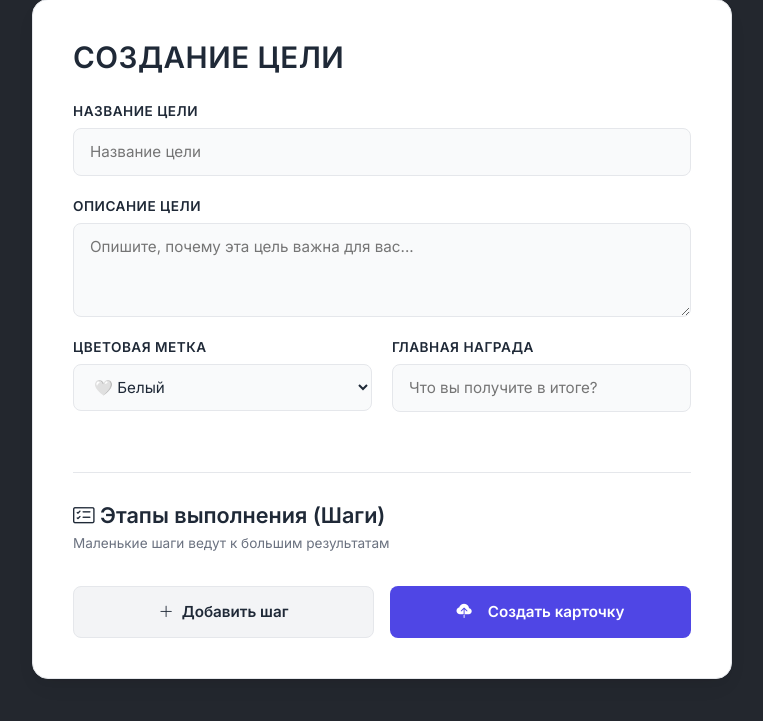
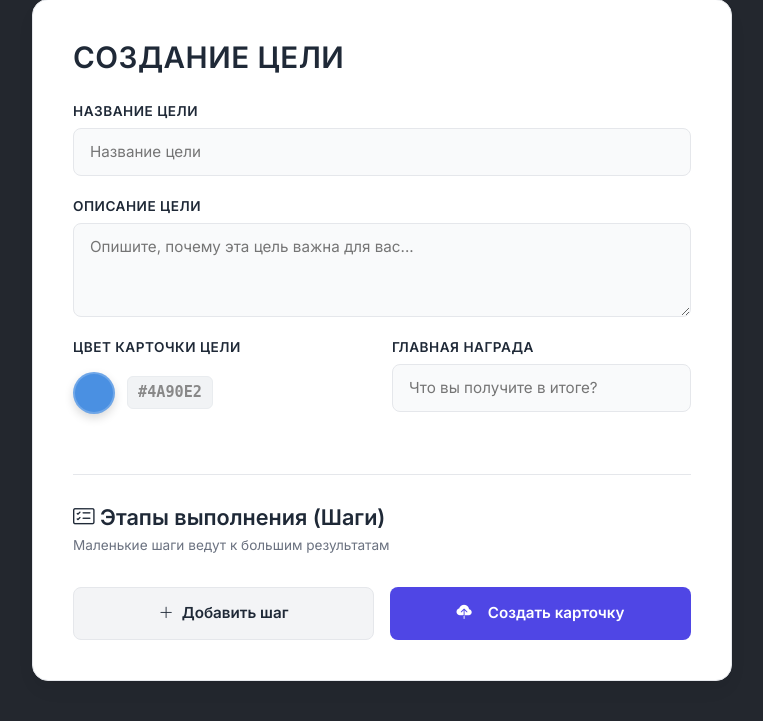
Before and after one commit to Elbit27/Lika, a Django app: page /goal/create/ in a window 1280 px wide. Shown: the part 141-862 px from the top of the page, without its empty margins (258-1021 px from the left). Run offline with Django 5.2, Linux system fonts and the light colour scheme.

Commit message:
Added color palette to install card_color

```diff
--- a/core/templates/goal/CreateUpdateGoal.html
+++ b/core/templates/goal/CreateUpdateGoal.html
@@ -35,14 +35,16 @@
 
             <div class="form-row">
                 <div class="form-group">
-                    <label for="card_color">Цветовая метка</label>
-                    <select id="card_color">
-                        <option value="white" {% if goal.card_color == 'white' %}selected{% endif %}>🤍 Белый</option>
-                        <option value="blue" {% if goal.card_color == 'blue' %}selected{% endif %}>💙 Синий</option>
-                        <option value="green" {% if goal.card_color == 'green' %}selected{% endif %}>💚 Зеленый</option>
-                        <option value="amber" {% if goal.card_color == 'amber' %}selected{% endif %}>💛 Янтарный</option>
-                        <option value="purple" {% if goal.card_color == 'purple' %}selected{% endif %}>💜 Пурпурный</option>
-                    </select>
+                    <label for="card_color_picker">Цвет карточки цели</label>
+                    <div class="custom-color-picker-wrapper">
+                    <div id="color-preview-circle" class="color-preview-circle" style="background-color: {{ goal.card_color|default:'#4a90e2' }};">
+                        <i class="bi bi-pipette"></i>
+                    </div>
+
+                    <input type="color" id="card_color" name="card_color" value="{{ goal.card_color|default:'#4a90e2' }}">
+
+                    <span id="color-hex-text" class="color-hex-text">{{ goal.card_color|default:'#4a90e2' }}</span>
+                </div>
                 </div>
                 <div class="form-group">
                     <label for="prize">Главная награда</label>
--- a/static/goal/css/CreateUpdateGoal.css
+++ b/static/goal/css/CreateUpdateGoal.css
@@ -213,6 +213,63 @@ button, .btn-primary, .btn-secondary {
     letter-spacing: 0.5px;
 }
 
+
+/* ---------------------------------------------- Контейнер палитры ----------------------------------------------*/
+.custom-color-picker-wrapper {
+    display: flex;
+    align-items: center;
+    gap: 12px;
+    margin-top: 8px;
+}
+
+
+.color-preview-circle {
+    width: 42px;
+    height: 42px;
+    border-radius: 50%;
+    cursor: pointer;
+    border: 2px solid rgba(255, 255, 255, 0.2);
+    box-shadow: 0 4px 10px rgba(0, 0, 0, 0.15);
+    display: flex;
+    align-items: center;
+    justify-content: center;
+    color: #ffffff;
+    font-size: 1.1rem;
+    text-shadow: 0 1px 3px rgba(0,0,0,0.3);
+    transition: transform 0.2s, box-shadow 0.2s;
+}
+
+.color-preview-circle:hover {
+    transform: scale(1.08);
+    box-shadow: 0 6px 15px rgba(0, 0, 0, 0.2);
+}
+
+#card_color {
+    opacity: 0;
+    position: absolute;
+    width: 0;
+    height: 0;
+    pointer-events: none;
+}
+
+/* Текстовый HEX-код рядом */
+.color-hex-text {
+    font-family: monospace;
+    font-size: 0.95rem;
+    font-weight: 600;
+    color: #888;
+    text-transform: uppercase;
+    background: #f1f3f5;
+    padding: 4px 10px;
+    border-radius: 6px;
+    border: 1px solid #e9ecef;
+}
+
+
+
+
+
+
 /* Адаптивность для мобильных телефонов */
 @media (max-width: 600px) {
     .container {
--- a/static/goal/js/CreateUpdateGoal.js
+++ b/static/goal/js/CreateUpdateGoal.js
@@ -2,6 +2,28 @@ document.addEventListener('DOMContentLoaded', () => {
     const stepsContainer = document.getElementById('steps-container');
     const addStepBtn = document.getElementById('add-step-btn');
     const goalForm = document.getElementById('goal-form');
+
+    const colorInput = document.getElementById('card_color');
+    const colorPreview = document.getElementById('color-preview-circle');
+    const colorHexText = document.getElementById('color-hex-text');
+
+    if (colorPreview && colorInput) {
+        colorPreview.addEventListener('click', () => {
+            colorInput.click();
+        });
+    }
+
+    if (colorInput) {
+        colorInput.addEventListener('input', (e) => {
+            const selectedColor = e.target.value; // Получаем HEX код, например #ff5733
+
+            if (colorPreview) colorPreview.style.backgroundColor = selectedColor;
+            if (colorHexText) colorHexText.textContent = selectedColor;
+        });
+    }
+
+
+
 
     function createStepHTML() {
         const stepDiv = document.createElement('div');
@@ -57,7 +79,7 @@ document.addEventListener('DOMContentLoaded', () => {
             });
 
             const cardColorElement = document.getElementById('card_color');
-            const cardColorValue = cardColorElement ? cardColorElement.value : 'white';
+            const cardColorValue = cardColorElement ? cardColorElement.value : '#4a90e2';
 
             const payload = {
                 title: document.getElementById('title').value,
```
Also changed, not shown: TODO.txt (+4 -5 lines), goal/models.py (+1 -8 lines).
